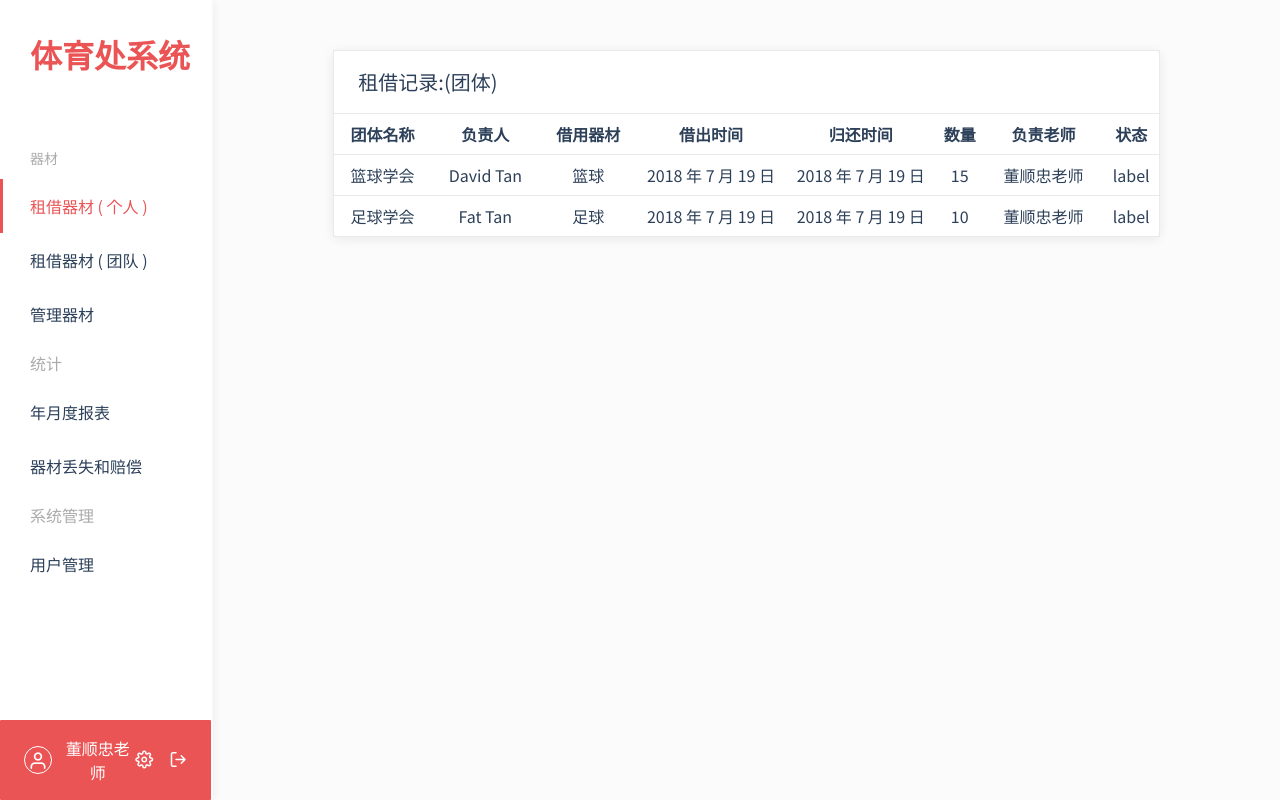
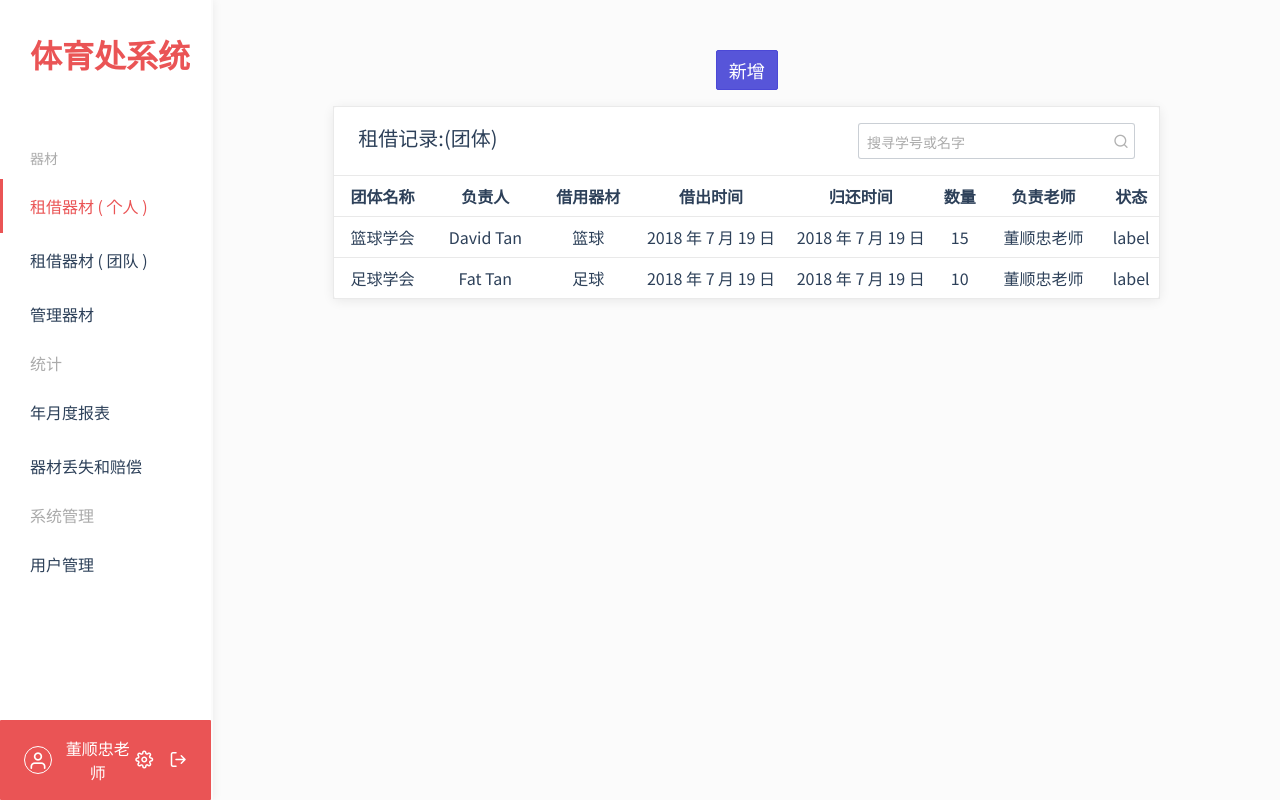
Before and after one commit to MechFroG88/Humble-Sports, a Vue app in the folder client/: page /rent/group in a window 1280 px wide. Built offline with nearby package versions, Linux system fonts and the light colour scheme.

Commit message:
Update frontend

```diff
--- /dev/null
+++ b/client/src/assets/scss/pages/item_management/management.scss
@@ -0,0 +1,6 @@
+#_management {
+  .btn {
+    margin-bottom: 3.8rem;
+    @extend .addBtn
+  }
+}
--- a/client/src/pages/rent/group.vue
+++ b/client/src/pages/rent/group.vue
@@ -1,6 +1,14 @@
 <template>
   <div id="_group">
-    <gpTable width="100%" :columns="columns" :data="data" title>
+    <div class="btn btn-lg btn-primary mb-2"
+    @click="$router.push({
+      'name': 'addNew',
+      'params': {
+        'state': 'group'
+      }
+    })">新增</div>
+    <gpTable class="mt-2" width="100%"
+    :columns="columns" :data="data" title navbar="搜寻学号或名字">
       <div slot="status">
         label
       </div>
```
